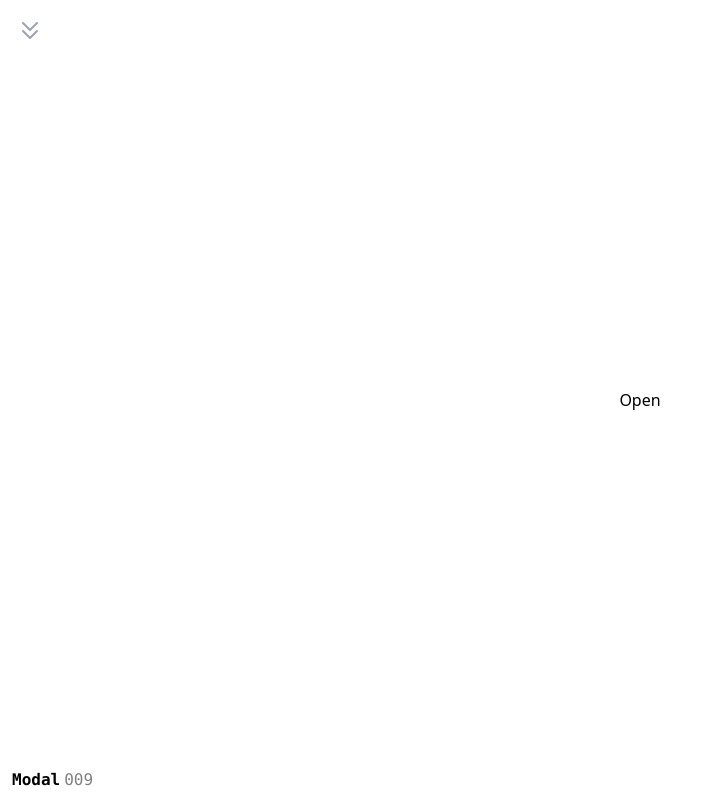
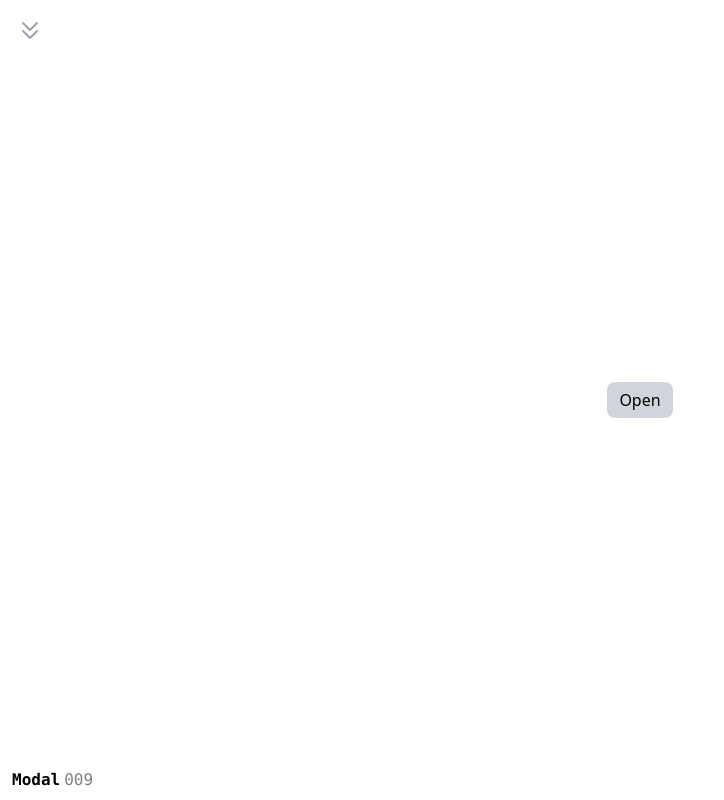
Before and after one commit to staaph/vue-components, a Vue app: page /009 in a window 1280 px wide. Shown: the whole page, without its empty margins (0-724 px from the left). Built offline with nearby package versions, Linux system fonts and the light colour scheme.

Commit message:
styled button

```diff
--- a/src/pages/009.vue
+++ b/src/pages/009.vue
@@ -1,6 +1,11 @@
 <template>
   <wrapper>
-    <button @click="isModalOpen = !isModalOpen">Open</button>
+    <button
+      @click="isModalOpen = !isModalOpen"
+      class="bg-gray-300 px-3 py-1.5 rounded-lg text-black"
+    >
+      Open
+    </button>
     <Modal :data="props" v-if="isModalOpen" class="center w-screen h-screen" />
   </wrapper>
 </template>
```
